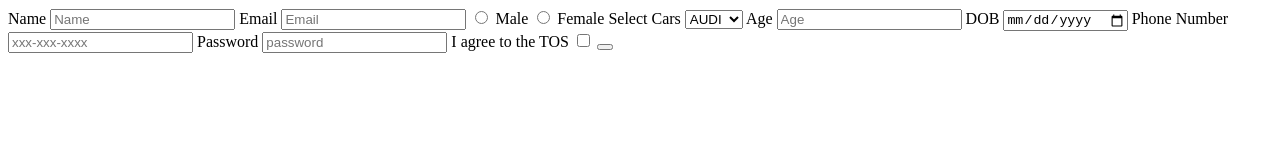
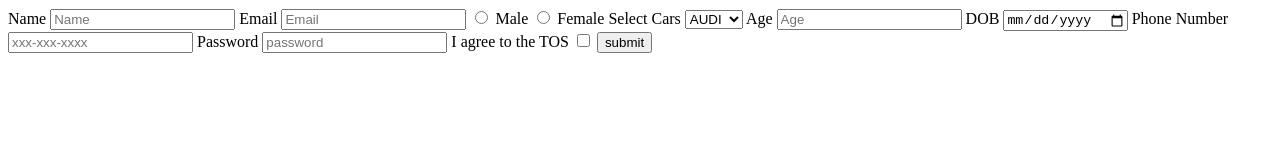
Before and after one commit to acciojob/signup-form-car-Mohammadfardeen, a website: page main.html in a window 1280 px wide. Drawn offline with Linux system fonts and the light colour scheme.

Commit message:
created a submission

```diff
--- a/main.html
+++ b/main.html
@@ -33,7 +33,7 @@
 		<input type="password" id="passwprd" placeholder="password" required>
 		<label for="tos">I agree to the TOS</label>
 		<input type="checkbox" id="tos" required>
-		<button type="submit">
+		<button type="submit">submit</button>
 	</form>
     <script type="text/javascript" src="./script.js">
 </script>
```
